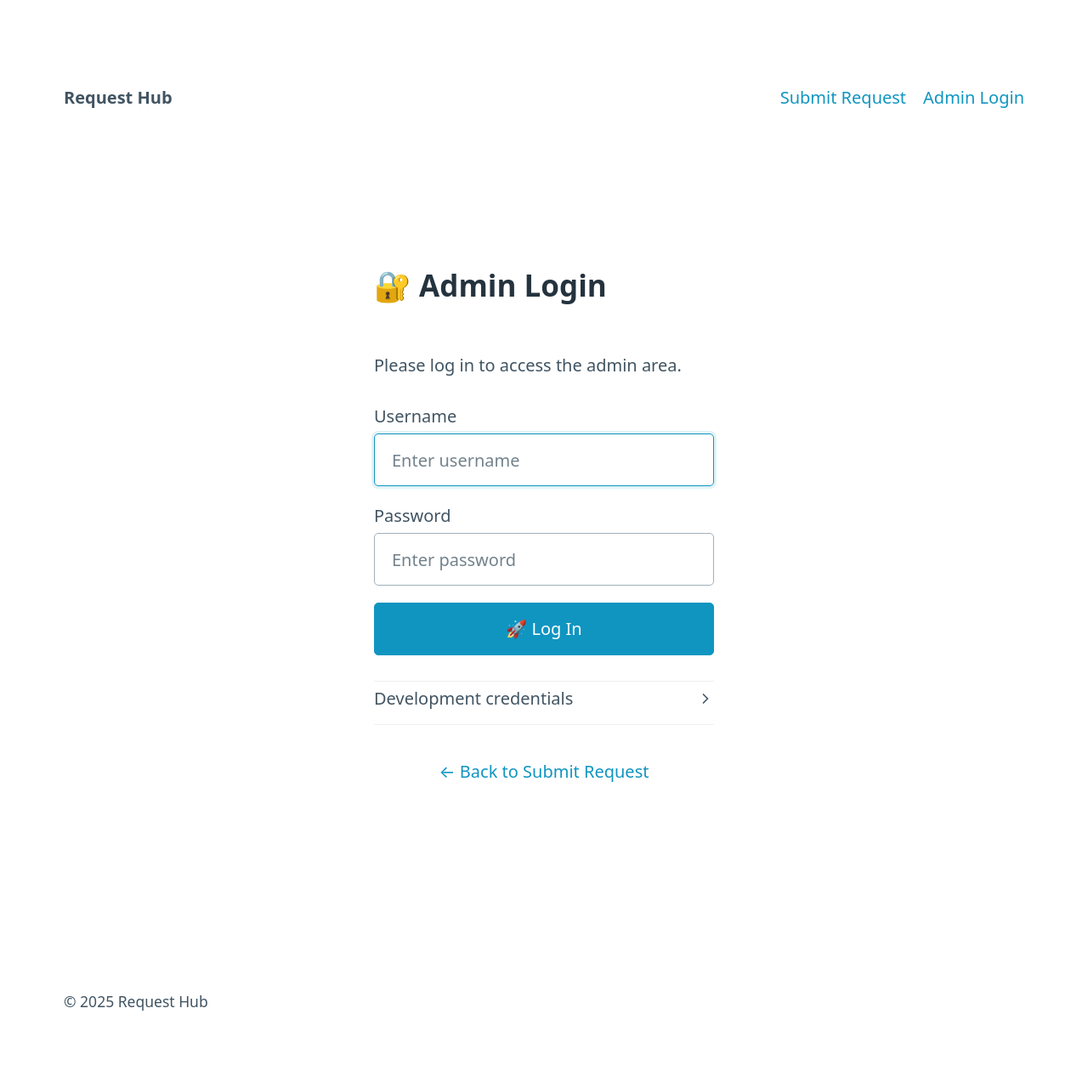
After one commit to DictionaryFrancis/request-hub-ccr, a Flask app: page /login?next=/admin in a window 1280 px wide. The commit adds this page. Shown: the whole page at 85% size. Run offline with Flask 3, Linux system fonts and the light colour scheme.

Commit message:
feat: simple admin auth with session

```diff
--- a/app.py
+++ b/app.py
@@ -1,18 +1,44 @@
 import os
 from datetime import datetime
-from flask import Flask, render_template, request, redirect, url_for, flash
+from functools import wraps
+from flask import Flask, render_template, request, redirect, url_for, flash, session
 from flask_sqlalchemy import SQLAlchemy
+from dotenv import load_dotenv
 
+# Load environment variables
+load_dotenv()
 
+# Create Flask app instance
 app = Flask(__name__)
+
+# Enable debug mode to see detailed errors
+app.config['DEBUG'] = True
 
 # Database configuration
 BASE_DIR = os.path.abspath(os.path.dirname(__file__))
 DB_PATH = os.path.join(BASE_DIR, "requests.db")
 app.config['SQLALCHEMY_DATABASE_URI'] = f"sqlite:///{DB_PATH}"
 app.config['SQLALCHEMY_TRACK_MODIFICATIONS'] = False
-app.config['SECRET_KEY'] = 'dev-secret-change-me'  # Change in production
+app.config['SECRET_KEY'] = os.getenv("SECRET_KEY", "dev-secret-change-me")
+
+# Admin credentials from environment
+ADMIN_USER = os.getenv("ADMIN_USER", "admin")
+ADMIN_PASS = os.getenv("ADMIN_PASS", "changeme")
+
 db = SQLAlchemy(app)
+
+# Authentication helpers
+def logged_in():
+    return session.get("admin_logged_in") is True
+
+def require_login(view):
+    @wraps(view)
+    def wrapper(*args, **kwargs):
+        if not logged_in():
+            flash("Please log in to access the admin area.", "warning")
+            return redirect(url_for("login", next=request.path))
+        return view(*args, **kwargs)
+    return wrapper
 
 # Request model
 class RequestItem(db.Model):
@@ -39,15 +65,14 @@ class RequestItem(db.Model):
             'created_at': self.created_at
         }
 
-
 # CLI command to initialize database
 @app.cli.command("init-db")
 def init_db_cmd():
     db.create_all()
     print("✅ Database initialized:", DB_PATH)
 
-
-@app.route("/" , methods=["GET"])
+# Routes
+@app.route("/", methods=["GET"])
 def home():
     return render_template("submit.html")
 
@@ -76,19 +101,49 @@ def submit():
 
     return render_template("thanks.html", item=item)
 
+# Authentication routes
+@app.route("/login", methods=["GET", "POST"])
+def login():
+    if request.method == "POST":
+        username = request.form.get("username", "").strip()
+        password = request.form.get("password", "").strip()
+
+        if username == ADMIN_USER and password == ADMIN_PASS:
+            session["admin_logged_in"] = True
+            flash("Successfully logged in!", "success")
+            next_url = request.args.get("next") or url_for("admin")
+            return redirect(next_url)
+        else:
+            flash("Invalid credentials. Please try again.", "danger")
+
+    return render_template("login.html")
+
+@app.route("/logout")
+def logout():
+    session.clear()
+    flash("Successfully logged out.", "success")
+    return redirect(url_for("home"))
+
+# Protected admin routes
 @app.route("/admin")
+@require_login
 def admin():
-    items = (RequestItem.query
-             .order_by(RequestItem.created_at.desc())
-             .all())
-    return render_template("admin.html", items=items)
+    try:
+        items = (RequestItem.query
+                 .order_by(RequestItem.created_at.desc())
+                 .all())
+        return render_template("admin.html", items=items)
+    except Exception as e:
+        return f"Error in admin route: {str(e)}"
 
 @app.route("/admin/<int:item_id>")
+@require_login
 def detail(item_id):
     item = RequestItem.query.get_or_404(item_id)
     return render_template("detail.html", item=item)
 
 @app.route("/admin/<int:item_id>/update", methods=["POST"])
+@require_login
 def update(item_id):
     item = RequestItem.query.get_or_404(item_id)
     item.status = request.form.get("status", item.status)
@@ -97,5 +152,6 @@ def update(item_id):
     flash("Updated!", "success")
     return redirect(url_for("detail", item_id=item.id))
 
+# Run the app only if this file is executed directly
 if __name__ == "__main__":
     app.run(debug=True)
--- a/templates/base.html
+++ b/templates/base.html
@@ -15,7 +15,12 @@
             </ul>
             <ul>
                 <li><a href="/">Submit Request</a></li>
-                <li><a href="/admin">Admin</a></li>
+                {% if session.admin_logged_in %}
+                    <li><a href="/admin">Admin</a></li>
+                    <li><a href="/logout">Logout</a></li>
+                {% else %}
+                    <li><a href="/login">Admin Login</a></li>
+                {% endif %}
             </ul>
         </nav>
     </header>
--- /dev/null
+++ b/templates/login.html
@@ -0,0 +1,37 @@
+{% extends "base.html" %}
+
+{% block content %}
+<section>
+    <div style="max-width: 400px; margin: 0 auto;">
+        <h2>🔐 Admin Login</h2>
+        <p>Please log in to access the admin area.</p>
+
+        <form method="post">
+            <div>
+                <label for="username">Username</label>
+                <input type="text" id="username" name="username" placeholder="Enter username" required autofocus>
+            </div>
+
+            <div>
+                <label for="password">Password</label>
+                <input type="password" id="password" name="password" placeholder="Enter password" required>
+            </div>
+
+            <button type="submit">🚀 Log In</button>
+        </form>
+
+        <hr>
+
+        <details>
+            <summary>Development credentials</summary>
+            <p><strong>Username:</strong> admin<br>
+            <strong>Password:</strong> creative</p>
+            <small>These are set in your .env file</small>
+        </details>
+
+        <p style="text-align: center; margin-top: 2rem;">
+            <a href="/">← Back to Submit Request</a>
+        </p>
+    </div>
+</section>
+{% endblock %}
```
